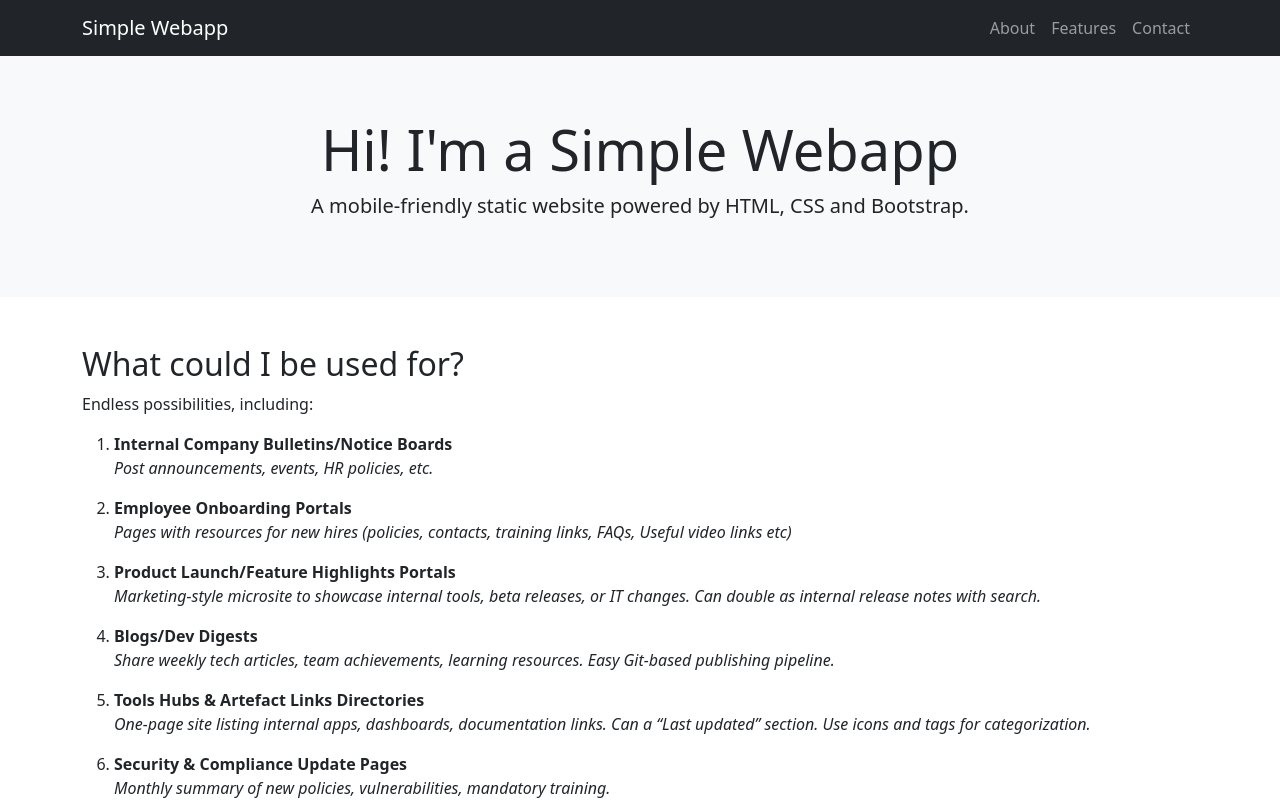
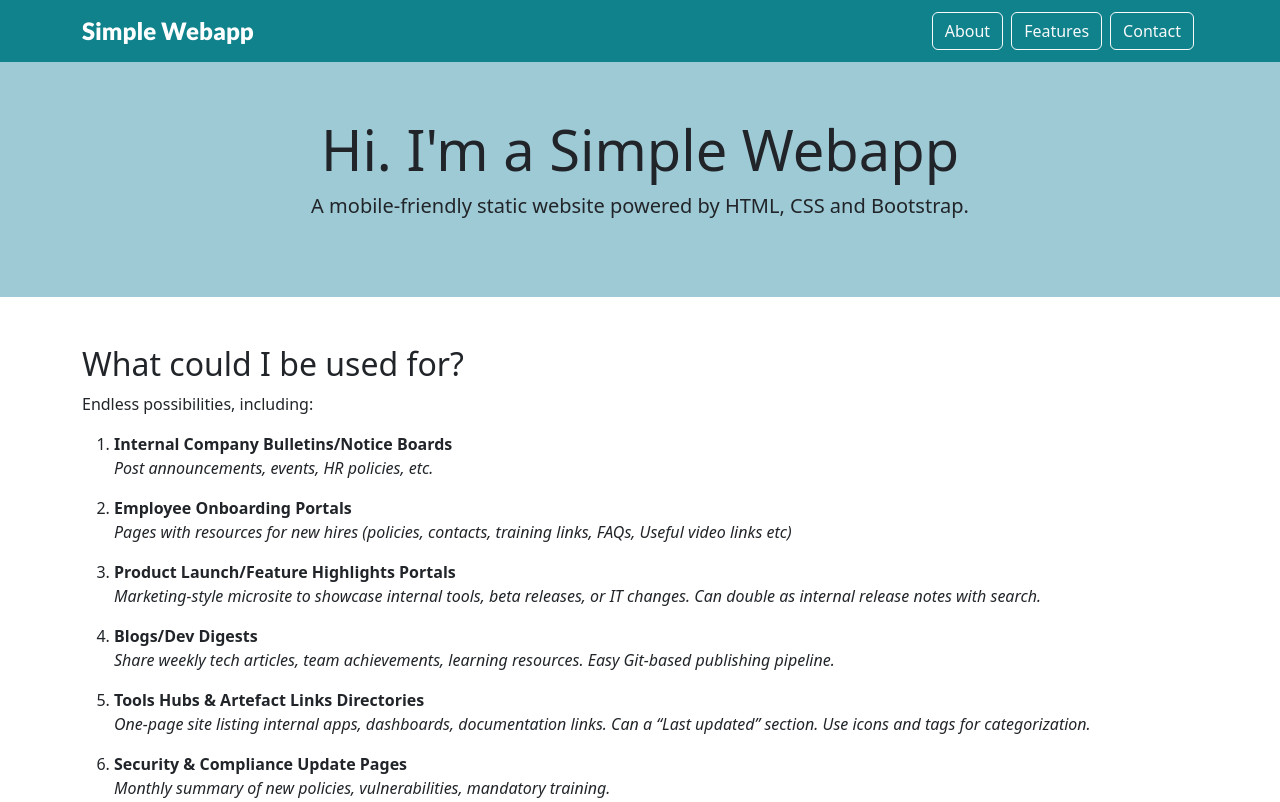
Before and after one commit to amafru/secure-static-website-delivery-aws, a plain HTML site: page index.html in a window 1280 px wide. Shown: the top 802 px of the page. Drawn offline with nearby package versions, Linux system fonts and the light colour scheme.

Commit message:
Updated boostrap element styling and fonts

```diff
--- a/index.html
+++ b/index.html
@@ -6,15 +6,16 @@
   <title>Simple Webapp</title>
   <!-- Bootstrap -->
   <link
-    href="https://cdn.jsdelivr.net/npm/bootstrap@5.3.3/dist/css/bootstrap.min.css"
-    rel="stylesheet"
-  />
-  <!-- CSS -->
+    href="https://cdn.jsdelivr.net/npm/bootstrap@5.3.3/dist/css/bootstrap.min.css" rel="stylesheet"/>
+  <link rel="preconnect" href="https://fonts.googleapis.com">
+  <link rel="preconnect" href="https://fonts.gstatic.com" crossorigin>
+  <link href="https://fonts.googleapis.com/css2?family=Lato:wght@900&display=swap" rel="stylesheet">
+
   <link rel="stylesheet" href="style-sheet.css" />
 </head>
 <body>
 
-  <nav class="navbar navbar-expand-lg navbar-dark bg-dark fixed-top">
+  <nav class="navbar navbar-expand-lg navbar-dark fixed-top main-nav">
     <div class="container">
       <a class="navbar-brand" href="#">Simple Webapp</a>
       <button
@@ -27,9 +28,15 @@
       </button>
       <div class="collapse navbar-collapse" id="navbarNav">
         <ul class="navbar-nav ms-auto">
-          <li class="nav-item"><a class="nav-link" href="#about">About</a></li>
-          <li class="nav-item"><a class="nav-link" href="#features">Features</a></li>
-          <li class="nav-item"><a class="nav-link" href="#contact">Contact</a></li>
+          <li class="nav-item">
+            <a class="btn btn-outline-light mx-1" href="#about">About</a>
+        </li>
+          <li class="nav-item">
+            <a class="btn btn-outline-light mx-1" href="#features">Features</a>
+        </li>
+          <li class="nav-item">
+            <a class="btn btn-outline-light mx-1" href="#contact">Contact</a>
+        </li>
         </ul>
       </div>
     </div>
@@ -37,7 +44,7 @@
 
   <section class="hero">
     <div class="container">
-      <h1 class="display-4">Hi! I'm a Simple Webapp</h1>
+      <h1 class="display-4">Hi. I'm a Simple Webapp</h1>
       <p class="lead">A mobile-friendly static website powered by HTML, CSS and Bootstrap.</p>
     </div>
   </section>
--- a/style-sheet.css
+++ b/style-sheet.css
@@ -2,14 +2,24 @@ body {
   padding-top: 56px;
 }
 
+.main-nav{
+    background-color: #0F828C;
+}
+
+.navbar-brand {
+  font-family: 'Lato', sans-serif;
+  font-size: 1.5rem;
+  font-weight: 900;
+}
+
 .hero {
-  background-color: #f8f9fa;
+  background-color: #9ECAD6;
   padding: 60px 0;
   text-align: center;
 }
 
 footer {
-  background-color: #343a40;
+  background-color: rgba(15, 130, 140, 0.8); /*Opacity controlled */
   color: #fff;
   padding: 20px 0;
 }
```
